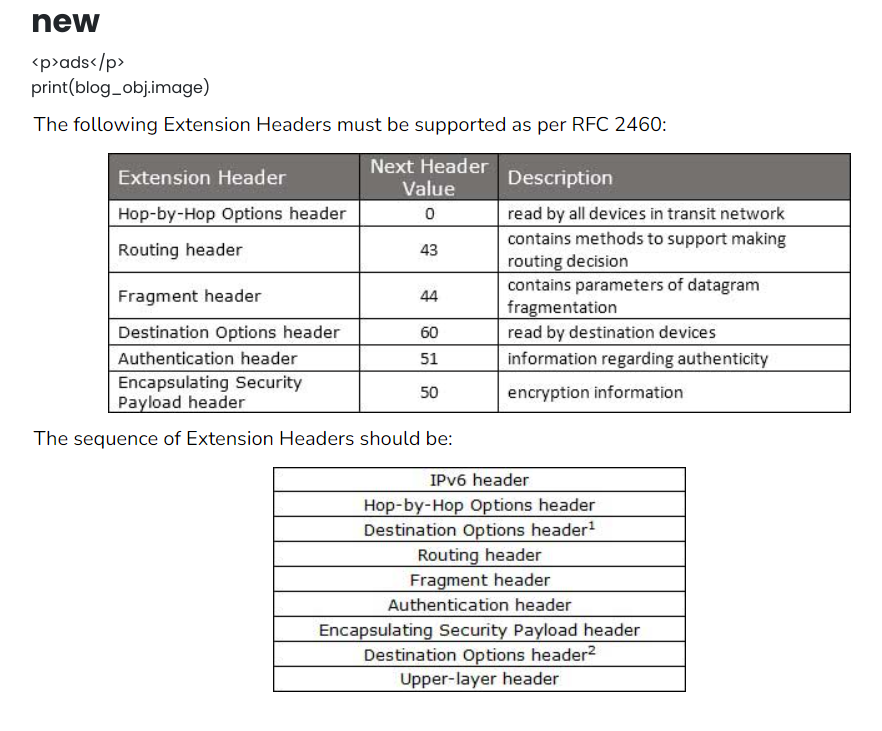
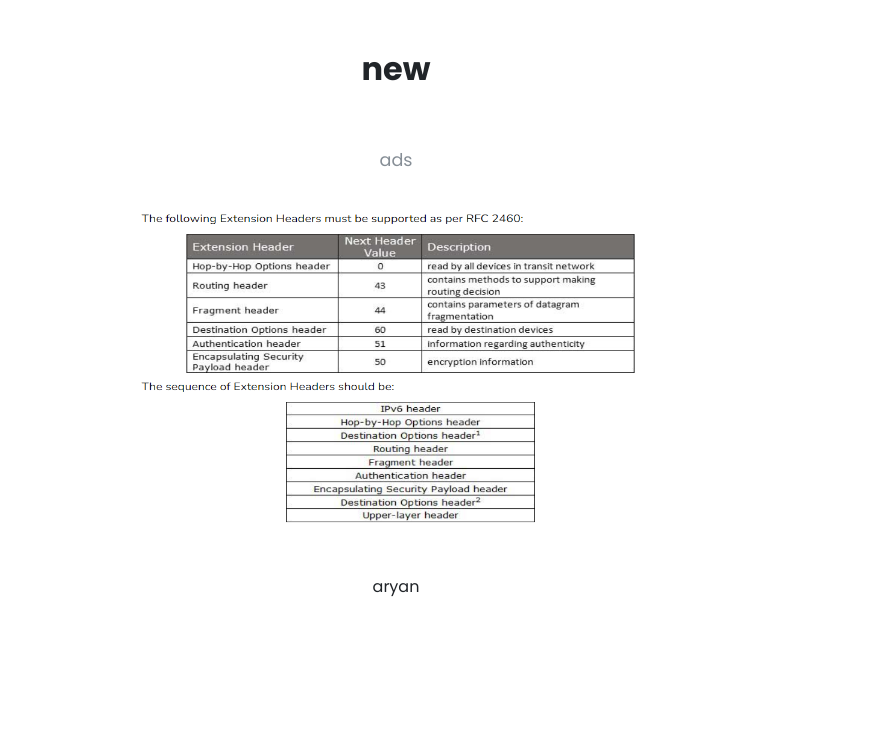
Before and after one commit to Aryan-9211/blog-website, a Django app: a page that uses templates/base.html in a window 1280 px wide. Shown: the top 731 px of the page, without its empty margins (244-1126 px from the left). Run offline with Django 4.2, Linux system fonts and the light colour scheme; data comes from the database, SQL or seed files in the repository; both versions use the stored data as it was after the commit; some libraries are stand-ins or nearby versions; some web fonts are replaced.

Commit message:
updated add_blog and view_blog page

```diff
--- a/blog/urls.py
+++ b/blog/urls.py
@@ -1,16 +1,16 @@
 from django.contrib import admin
 from django.urls import path
-from blog import views
+from .views import *
 
 urlpatterns = [
-    path("", views.home, name="home"),
-    path("login/", views.login, name="login_view"),
-    path('register/', views.register, name="register_view"),
-    path('add-blog/', views.add_blog, name="add_blog"),
-    path('blog-detail/<title>', views.blog_detail, name="blog_detail"),
-    path('see-blog/', views.see_blog, name="see_blog"),
-    path('blog-delete/<id>', views.blog_delete, name="blog_delete"),
-    path('blog-update/<title>', views.blog_update, name="blog_update"),
-    path('logout/', views.logout, name="logout"),
+    path("", home, name="home"),
+    path("login/", login, name="login_view"),
+    path('register/', register, name="register_view"),
+    path('add-blog/', add_blog, name="add_blog"),
+    path('blog-detail/<title>', blog_detail, name="blog_detail"),
+    path('see-blog/', see_blog, name="see_blog"),
+    path('blog-delete/<id>', blog_delete, name="blog_delete"),
+    path('blog-update/<title>', blog_update, name="blog_update"),
+    path('logout/', logout, name="logout"),
 
 ]
--- a/blog/views_api.py
+++ b/blog/views_api.py
@@ -1,6 +1,6 @@
 from rest_framework.views import APIView
 from rest_framework.response import Response
-from django.contrib.auth import authenticate
+from django.contrib.auth import authenticate, login
 from django.contrib.auth.models import User
 
 # LOGIN VIEW
@@ -23,6 +23,7 @@ class LoginView(APIView):
             user = authenticate(username=data['username'], password=data['password'])
 
             if user is not None:
+                login(request, user)
                 response['status'] = 200
                 response['message'] = 'Welcome'
             else:
@@ -64,6 +65,7 @@ class RegisterView(APIView):
             user_obj.set_password(data['password'])
             user_obj.save()
 
+            login(request, user)
             response['message'] = 'User created successfully'
             response['status'] = 200
 
--- a/templates/add_blog.html
+++ b/templates/add_blog.html
@@ -1,7 +1,4 @@
 {% extends "base.html" %} {% block body %}
-<head>
-  <link rel="stylesheet" href="/static/css/add_blog.css" />
-</head>
 
 <div class="container mt-5">
   <a href="{% url 'see_blog' %}"
@@ -29,6 +26,7 @@
         <input type="file" name="image" class="form-control" />
       </div>
     </div>
+
     <button type="submit" class="btn btn-primary mt-5">Create Blog</button>
   </form>
 </div>
--- a/templates/base.html
+++ b/templates/base.html
@@ -29,6 +29,7 @@
       href="/static/css/default.css"
       id="theme-stylesheet"
     />
+    <link rel="stylesheet" href="/static/css/add_blog.css" />
     <script src="/static/js/main.js"></script>
   </head>
   <body>
--- a/templates/blog_detail.html
+++ b/templates/blog_detail.html
@@ -2,20 +2,27 @@
 <section>
   <div class="container">
     <div class="row">
-      <div class="col-xl-8 col-lg-10 mx-auto">
+      <div class="col-xl-8 col-lg-10 mx-auto mt-5" style="text-align: center">
         <h2>{{ blog_obj.title }}</h2>
       </div>
     </div>
     <div class="row">
-      <div class="col-xl-8 col-lg-10 mx-auto">
-        <div class="text-content">{{ blog_obj.content }}</div>
+      <div class="col-xl-8 col-lg-10 mx-auto mt-5" style="text-align: center">
+        <div class="text-content">{{ blog_obj.content|safe }}</div>
       </div>
     </div>
     <div class="row">
-      <div class="col-xl-8 col-lg-10 mx-auto">
-        {% load static %} print(blog_obj.image)
-        <img src="{{blog_obj.image }}" alt="Blog Image" />
+      <div class="col-xl-8 col-lg-10 mx-auto" style="text-align: center">
+        <img
+          style="height: 40vh; width: 40vw"
+          src="{{ blog_obj.image.url }}"
+          alt="Blog Image"
+        />
       </div>
+    </div>
+    <div class="row">
+      <div class="col-xl-8 col-lg-10 mx-auto mt-5" style="text-align: center">
+        <p>{{ blog_obj.user.username}}</p>
     </div>
   </div>
 </section>
--- a/templates/home.html
+++ b/templates/home.html
@@ -24,7 +24,7 @@
         <ul class="navbar-nav ml-auto">
           {% if request.user.is_authenticated %}
           <li class="nav-item mt-3 mt-lg-0 ml-lg-3 d-lg-none d-xl-inline-block">
-            <a class="btn btn-primary" href="user-add-0.html">Add Blog</a>
+            <a class="btn btn-primary" href="{% url 'add_blog' %}">Add Blog</a>
           </li>
           <li class="nav-item mt-3 mt-lg-0 ml-lg-3 d-lg-none d-xl-inline-block">
             <a class="btn btn-danger" href="{% url 'logout' %}">Logout</a>
```
Also changed, not shown: db.sqlite3, static/images/Screenshot_2023-05-18_120827.png (added).
